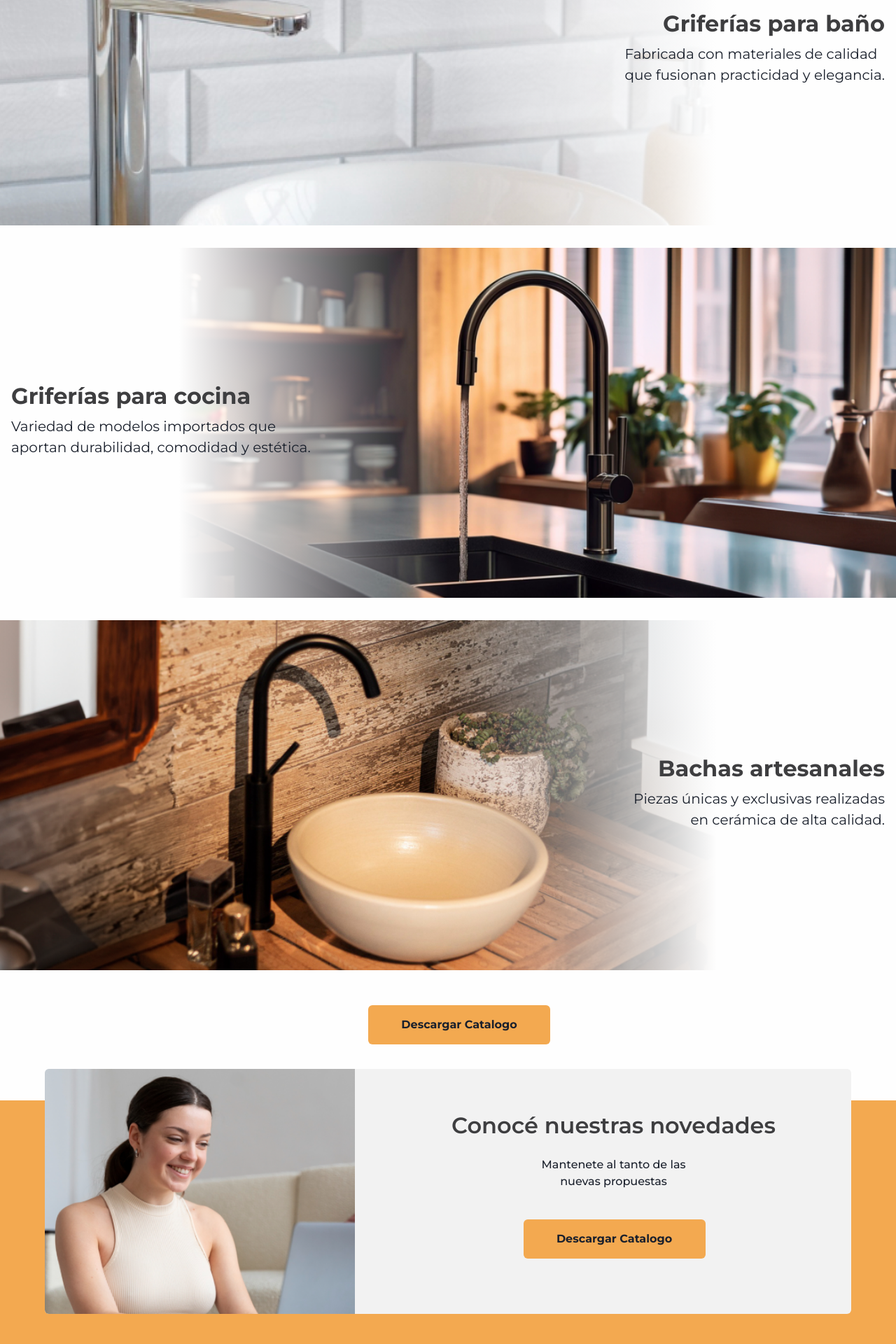
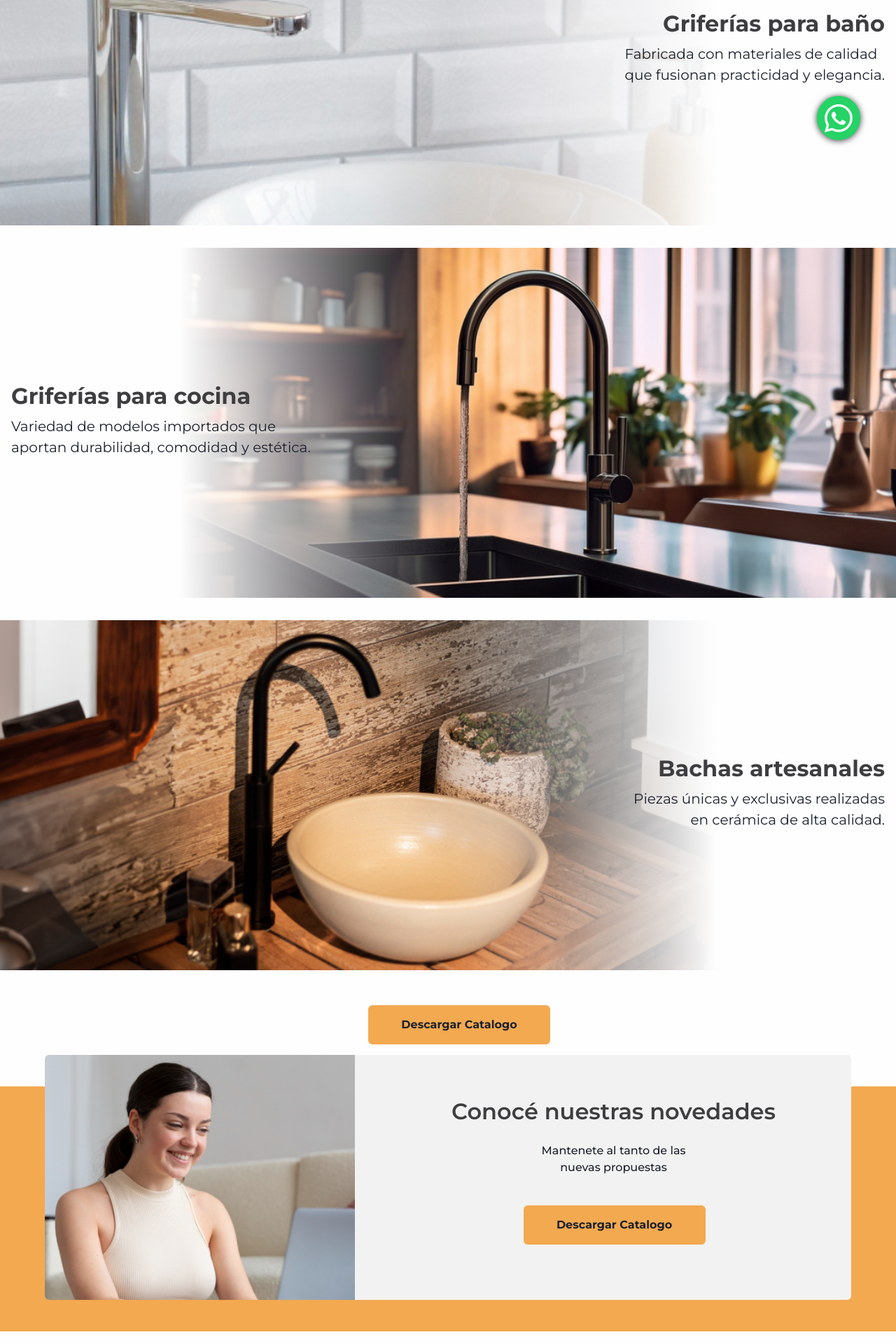
Before and after one commit to JohnFScha/los-santos-grifos, a React (Vite) app: page /productos in a window 1280 px wide. Shown: the part 520-2440 px from the top of the page at 70% size. Built offline with nearby package versions, Linux system fonts and the light colour scheme.

Commit message:
fix spacing

```diff
--- a/src/App.css
+++ b/src/App.css
@@ -767,7 +767,7 @@
       }
 
       >div {
-        margin: 5rem 0;
+        margin: 3rem 0;
       }
     }
   }
--- a/src/pages/About.jsx
+++ b/src/pages/About.jsx
@@ -5,6 +5,8 @@
 import ImageWithContainer from "../components/Products/ImageWithContainer";
 import CardObjetivo from "../components/CardsObjetivos/CardObjetivo.jsx";
 import ImageAbout from "../components/Products/ImageAbout.jsx";
+import WhatsappButton from '../components/WhatsappButton/WhatsappButton'
+
 
 const About = () => {
   return (
@@ -56,6 +58,7 @@
           className="card-objetivo"
         />
       </div>
+      <WhatsappButton />
     </main>
   );
 };
--- a/src/pages/Products.jsx
+++ b/src/pages/Products.jsx
@@ -1,6 +1,7 @@
 import React from "react";
 import Button from "../components/Buttons/Button";
 import ImageWithContainer from "../components/Products/ImageWithContainer";
+import WhatsappButton from '../components/WhatsappButton/WhatsappButton'
 
 const Products = () => {
   return (
@@ -49,6 +50,7 @@
           showButton={true}
         />
       </section>
+      <WhatsappButton />
     </main>
   );
 };
```
